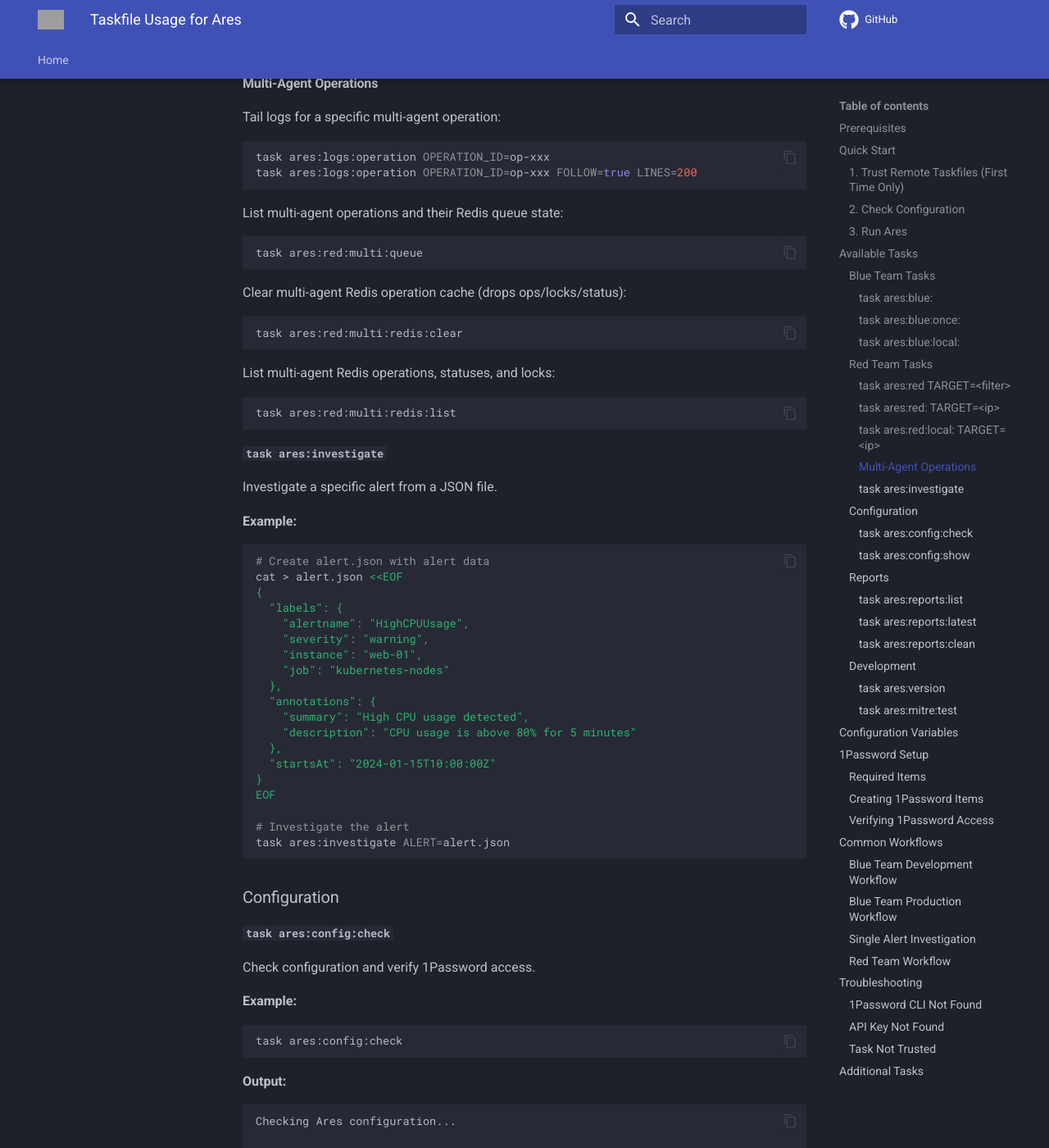
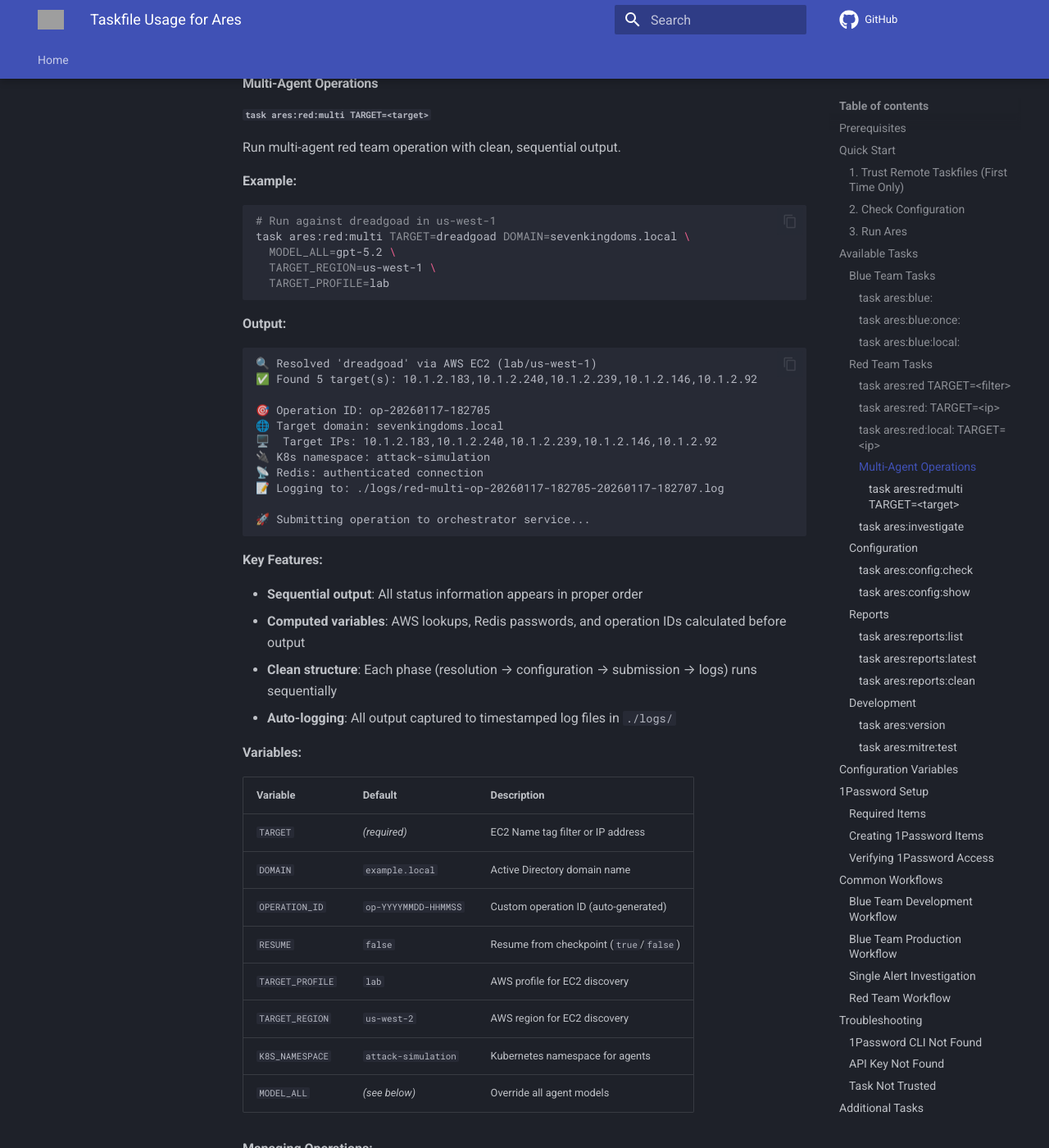
Before and after one commit to dreadnode/ares, an MkDocs documentation site: the page built from docs/taskfile_usage.md, in a window 1280 px wide and 1400 px high, scrolled down 3382 px. Shown: the whole window at 82% size. Built offline with MkDocs 1.6.1 and Material for MkDocs 9.7.7, drawn with Linux system fonts in a browser that asks for light colours; comment, search, counter and statistics services are not loaded; some of the changed text lies outside the part shown; grey boxes are pictures that could not be loaded.

Commit message:
feat: improve remote sync reliability and multi-agent red operation UX
**Added:**

- Run mandatory user enumeration on all targets at the start of multi-agent red
  team operations for better context gathering - `src/ares/core/orchestrator.py`
- Output examples and detailed explanation for parallel execution and PVC
  verification in remote development docs
- Sequential, structured, and auto-logged output to `ares:red:multi` Taskfile
  target, with computed variables and clearer error handling
- Examples and variable tables for multi-agent operations in taskfile usage docs

**Changed:**

- Default to enabling PVC verification (`VERIFY_PVC_DIFF=true`) for remote
  branch syncs to ensure file sync correctness - `.taskfiles/remote/Taskfile.yaml`
- Refactored remote sync logic to use go-task parallelism, per-file sync,
  verification, and clearer output grouping by pod - `.taskfiles/remote/Taskfile.yaml`
- Refactored user enumeration tools to consolidate enumeration logic, expand
  fallback coverage, and always return meaningful output - `src/ares/tools/red/network.py`
- Improved `ares:red:multi` to resolve and validate targets, precompute all
  variables, and present output in clean, ordered blocks - `Taskfile.yaml`
- Documentation updates to reflect improved output and workflow in both remote
  development and multi-agent operation docs

**Removed:**

- Legacy for-loop and xargs logic for syncing files to pods in favor of
  native task parallelism - `.taskfiles/remote/Taskfile.yaml`
- Redundant and fragmented user enumeration fallback code in favor of unified
  helper method - `src/ares/tools/red/network.py`

````diff
--- a/docs/taskfile_usage.md
+++ b/docs/taskfile_usage.md
@@ -161,11 +161,77 @@ task ares:red:local: TARGET=192.168.1.100
 
 #### Multi-Agent Operations
 
+##### `task ares:red:multi TARGET=<target>`
+
+Run multi-agent red team operation with clean, sequential output.
+
+**Example:**
+
+```bash
+# Run against dreadgoad in us-west-1
+task ares:red:multi TARGET=dreadgoad DOMAIN=sevenkingdoms.local \
+  MODEL_ALL=gpt-5.2 \
+  TARGET_REGION=us-west-1 \
+  TARGET_PROFILE=lab
+```
+
+**Output:**
+
+```text
+🔍 Resolved 'dreadgoad' via AWS EC2 (lab/us-west-1)
+✅ Found 5 target(s): 10.1.2.183,10.1.2.240,10.1.2.239,10.1.2.146,10.1.2.92
+
+🎯 Operation ID: op-20260117-182705
+🌐 Target domain: sevenkingdoms.local
+🖥️  Target IPs: 10.1.2.183,10.1.2.240,10.1.2.239,10.1.2.146,10.1.2.92
+🔌 K8s namespace: attack-simulation
+📡 Redis: authenticated connection
+📝 Logging to: ./logs/red-multi-op-20260117-182705-20260117-182707.log
+
+🚀 Submitting operation to orchestrator service...
+```
+
+**Key Features:**
+
+- **Sequential output**: All status information appears in proper order
+- **Computed variables**: AWS lookups, Redis passwords, and operation IDs
+  calculated before output
+- **Clean structure**: Each phase (resolution → configuration → submission →
+  logs) runs sequentially
+- **Auto-logging**: All output captured to timestamped log files in `./logs/`
+
+**Variables:**
+
+| Variable | Default | Description |
+| -------- | ------- | ----------- |
+| `TARGET` | *(required)* | EC2 Name tag filter or IP address |
+| `DOMAIN` | `example.local` | Active Directory domain name |
+| `OPERATION_ID` | `op-YYYYMMDD-HHMMSS` | Custom operation ID (auto-generated) |
+| `RESUME` | `false` | Resume from checkpoint (`true`/`false`) |
+| `TARGET_PROFILE` | `lab` | AWS profile for EC2 discovery |
+| `TARGET_REGION` | `us-west-2` | AWS region for EC2 discovery |
+| `K8S_NAMESPACE` | `attack-simulation` | Kubernetes namespace for agents |
+| `MODEL_ALL` | *(see below)* | Override all agent models |
+
+**Managing Operations:**
+
 Tail logs for a specific multi-agent operation:
 
 ```bash
 task ares:logs:operation OPERATION_ID=op-xxx
 task ares:logs:operation OPERATION_ID=op-xxx FOLLOW=true LINES=200
+```
+
+Check operation status:
+
+```bash
+task ares:red:multi:status OPERATION_ID=op-xxx
+```
+
+List all multi-agent operations:
+
+```bash
+task ares:red:multi:list
 ```
 
 List multi-agent operations and their Redis queue state:
````
Also changed, not shown: Taskfile.yaml (+141 -118 lines), docs/remote-development.md (+48 -6 lines), 3 other files.
